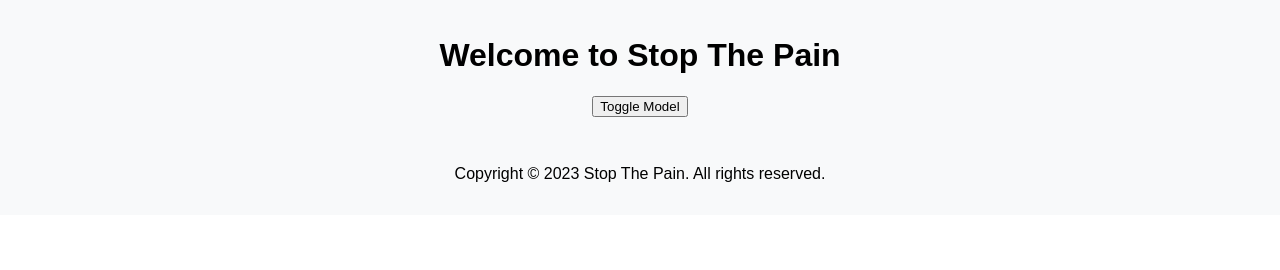
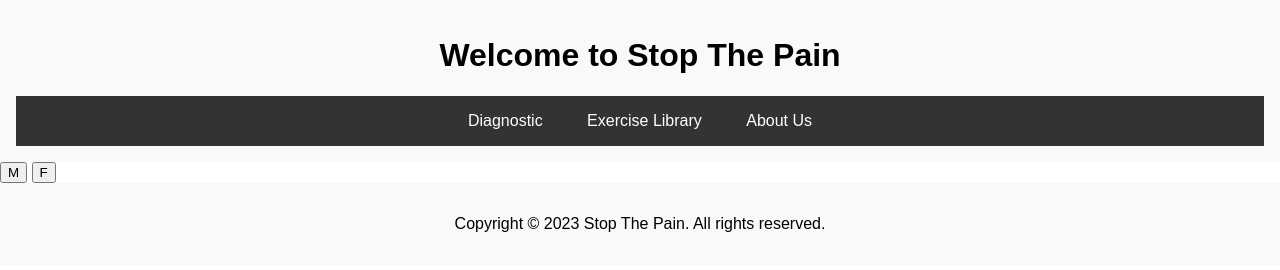
Before and after one commit to Cedricpapillon/physiotherapy, a plain HTML site: page index.html in a window 1280 px wide. Drawn offline with nearby package versions, Linux system fonts and the light colour scheme.

Commit message:
Update index.html

```diff
--- a/index.html
+++ b/index.html
@@ -11,9 +11,17 @@
 <body>
     <header>
         <h1>Welcome to Stop The Pain</h1>
-        <button id="toggleModel">Toggle Model</button>
+        <nav>
+            <a href="index.html">Diagnostic</a>
+            <a href="exercise-library.html">Exercise Library</a>
+            <a href="about.html">About Us</a>
+        </nav>
     </header>
     <div id="model-container"></div>
+    <div>
+        <button id="toggleMale">M</button>
+        <button id="toggleFemale">F</button>
+    </div>
     <footer>
         <p>Copyright © 2023 Stop The Pain. All rights reserved.</p>
     </footer>
```
